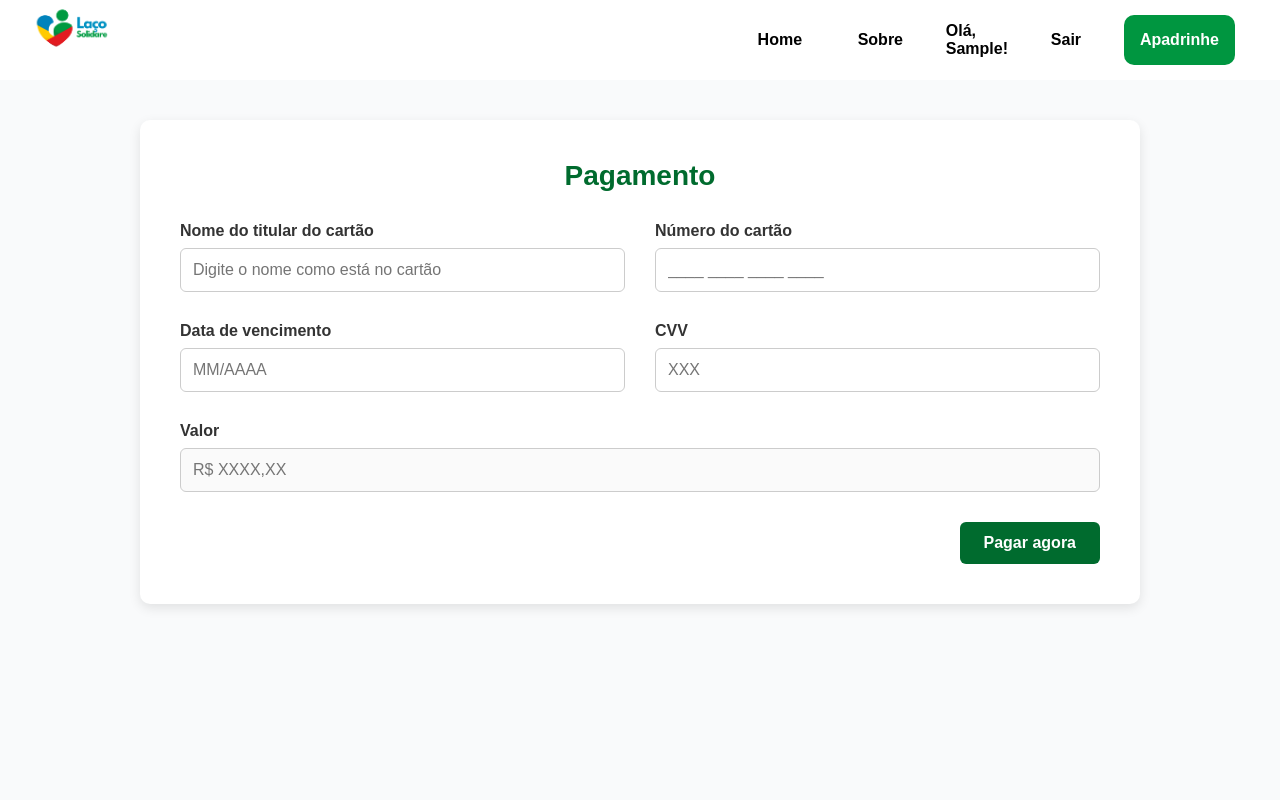
After one commit to amandaaluzc/solidare-g5, a Django app: page /pagamento/1/ in a window 1280 px wide. The commit adds this page. Run offline with Django 5.2, Linux system fonts and the light colour scheme; a user stored in the database is signed in; tables that the repository leaves empty hold one stand-in row (values such as "Sample post"); parts of the project's set-up code (start-up, migrations or seed data) failed here and were passed over.

Commit message:
adicionando pagina de pagamento

```diff
--- /dev/null
+++ b/apadrinhamento/static/styles/pagina_pagamento.css
@@ -0,0 +1,176 @@
+* {
+    margin: 0;
+    padding: 0;
+    box-sizing: border-box;
+    font-family: Arial, sans-serif;
+  }
+
+  body {
+    background-color: #f8f9fa;
+    min-height: 100vh;
+  }
+
+  .container {
+    max-width: 1000px;
+    margin: 40px auto;
+    padding: 40px;
+    background-color: #fff;
+    border-radius: 10px;
+    box-shadow: 0 4px 12px rgba(0, 0, 0, 0.1);
+  }
+
+  h1 {
+    font-size: 28px;
+    color: #006b2e;
+    margin-bottom: 30px;
+    text-align: center;
+  }
+
+  .payment-form {
+    display: grid;
+    grid-template-columns: 1fr 1fr;
+    gap: 30px;
+  }
+
+  .form-group {
+    display: flex;
+    flex-direction: column;
+  }
+
+  label {
+    font-weight: bold;
+    margin-bottom: 8px;
+    color: #333;
+  }
+
+  input {
+    padding: 12px;
+    border: 1px solid #ccc;
+    border-radius: 6px;
+    font-size: 16px;
+  }
+
+  input:focus {
+    outline: none;
+    border-color: #006b2e;
+  }
+
+  .full-width {
+    grid-column: span 2;
+  }
+
+  .form-actions {
+    text-align: right;
+  }
+
+  .btn-confirmar {
+    background-color: #006b2e;
+    color: white;
+    padding: 12px 24px;
+    border: none;
+    border-radius: 6px;
+    cursor: pointer;
+    font-weight: bold;
+    font-size: 16px;
+  }
+
+  .btn-confirmar:hover {
+    background-color: #004e22;
+  }
+
+  .confirmacao {
+
+    display: none;
+    margin-top: 40px;
+    padding-top: 30px;
+    border-top: 1px solid #ddd;
+  }
+
+  .confirmacao.mostrar {
+    display: block;
+  }
+
+  .confirmacao h2 {
+    font-size: 22px;
+    color: #333;
+    margin-bottom: 10px;
+  }
+
+  .confirmacao p {
+    margin-bottom: 20px;
+    font-size: 16px;
+    color: #444;
+  }
+
+.botoes-confirmacao {
+  display: flex;
+  justify-content: center;
+  gap: 15px;
+  margin-top: 20px;
+}
+
+.btn-sim {
+  background-color: #007a3d;
+  color: white;
+  padding: 10px 25px;
+  border: none;
+  border-radius: 6px;
+  font-size: 16px;
+  cursor: pointer;
+}
+
+.btn-nao {
+  background-color: #d3d3d3;
+  color: #333;
+  padding: 10px 25px;
+  border: none;
+  border-radius: 6px;
+  font-size: 16px;
+  cursor: pointer;
+}
+
+  .btn-sim:hover {
+    background-color: #004e22;
+  }
+
+  .btn-nao:hover {
+    background-color: #aaa;
+  }
+
+.modal {
+  position: fixed;
+  top: 0;
+  left: 0;
+  width: 100%;
+  height: 100%;
+  background-color: rgba(0, 0, 0, 0.5);
+  display: flex;
+  align-items: center;
+  justify-content: center;
+  z-index: 1000;
+}
+
+.modal.hidden {
+  display: none;
+}
+
+.modal-content {
+  background-color: #fff;
+  padding: 30px 40px;
+  border-radius: 10px;
+  box-shadow: 0 6px 18px rgba(0, 0, 0, 0.2);
+  text-align: center;
+  max-width: 400px;
+}
+
+.modal-content h2 {
+  margin-bottom: 15px;
+  font-size: 22px;
+  color: #333;
+}
+
+.modal-content p {
+  margin-bottom: 25px;
+  font-size: 16px;
+  color: #444;
+}
--- /dev/null
+++ b/apadrinhamento/templates/pagina_pagamento.html
@@ -0,0 +1,69 @@
+{% load static %}
+<!DOCTYPE html>
+<html lang="pt-BR">
+<head>
+    <meta charset="UTF-8">
+    <meta name="viewport" content="width=device-width, initial-scale=1.0">
+    <title>Pagamento</title>
+    <link rel="stylesheet" href="{% static 'styles/pagina_pagamento.css' %}">
+</head>
+
+<body>
+    {% include "partials/header.html" %}
+    <div class="container">
+    <h1>Pagamento</h1>
+    <form class="payment-form" onsubmit="event.preventDefault(); abrirModal();">
+      <div class="form-group">
+        <label for="nome">Nome do titular do cartão</label>
+        <input type="text" id="nome" placeholder="Digite o nome como está no cartão">
+      </div>
+      <div class="form-group">
+        <label for="numero">Número do cartão</label>
+        <input type="text" id="numero" placeholder="____ ____ ____ ____">
+      </div>
+      <div class="form-group">
+        <label for="validade">Data de vencimento</label>
+        <input type="text" id="validade" placeholder="MM/AAAA">
+      </div>
+      <div class="form-group">
+        <label for="cvv">CVV</label>
+        <input type="text" id="cvv" placeholder="XXX">
+      </div>
+      <div class="form-group full-width">
+        <label for="valor">Valor</label>
+        <input type="text" id="valor" placeholder="R$ XXXX,XX" disabled>
+      </div>
+      <div class="form-actions full-width">
+        <button type="submit" class="btn-confirmar">Pagar agora</button>
+      </div>
+    </form>
+  </div>
+
+  <div id="modal-confirmacao" class="modal hidden">
+    <div class="modal-content">
+      <h2>Confirmar Pagamento</h2>
+      <p>Você realmente deseja efetuar este pagamento?</p>
+      <div class="botoes-confirmacao">
+        <form action="{% url 'apadrinhar_crianca' crianca.id %}" method="post">
+            {% csrf_token %}
+            <button type="submit" class="btn-confirmar">Sim</button>
+        </form>
+        <button class="btn-nao" onclick="fecharModal()">Não</button>
+      </div>
+    </div>
+  </div>
+
+  <script>
+
+    const redirecionar = "{% url 'pagina_exibicao' %}";
+
+    function abrirModal() {
+      document.getElementById('modal-confirmacao').classList.remove('hidden');
+    }
+
+    function fecharModal() {
+      document.getElementById('modal-confirmacao').classList.add('hidden');
+    }
+  </script>
+</body>
+</html>
--- a/apadrinhamento/urls.py
+++ b/apadrinhamento/urls.py
@@ -22,4 +22,9 @@ urlpatterns = [
     path('deletar-padrinho/<int:padrinho_id>/', views.deletar_padrinho, name='deletar_padrinho'),
     path('editar-padrinho/<int:padrinho_id>/', views.editar_padrinho, name='editar_padrinho'),
     path('api/padrinho/<int:padrinho_id>/', views.api_padrinho, name='api_padrinho'),
+    path('pagamento/<int:id>/', views.pagina_pagamento, name='pagina_pagamento'),
+    path('confirmar-apadrinhamento/<int:id>/', views.confirmar_apadrinhamento, name='confirmar_apadrinhamento'),
+
+
+
 ]
--- a/apadrinhamento/views.py
+++ b/apadrinhamento/views.py
@@ -276,3 +276,17 @@ def api_padrinho(request, padrinho_id):
         return JsonResponse(data)
     except Padrinho.DoesNotExist:
         return JsonResponse({'error': 'Padrinho não encontrado'}, status=404)
+
+@login_required
+def pagina_pagamento(request, id):
+    crianca = get_object_or_404(Crianca, id=id)
+    return render(request, 'pagina_pagamento.html', {'crianca': crianca})
+
+@login_required
+def confirmar_apadrinhamento(request, id):
+    if request.method == 'POST':
+        crianca = get_object_or_404(Crianca, id=id)
+
+        Apadrinhamento.objects.create(crianca=crianca)
+
+        return redirect('pagina_exibição')
```
Also changed, not shown: apadrinhamento/templates/pagina_exibição.html (+2 -71 lines).
